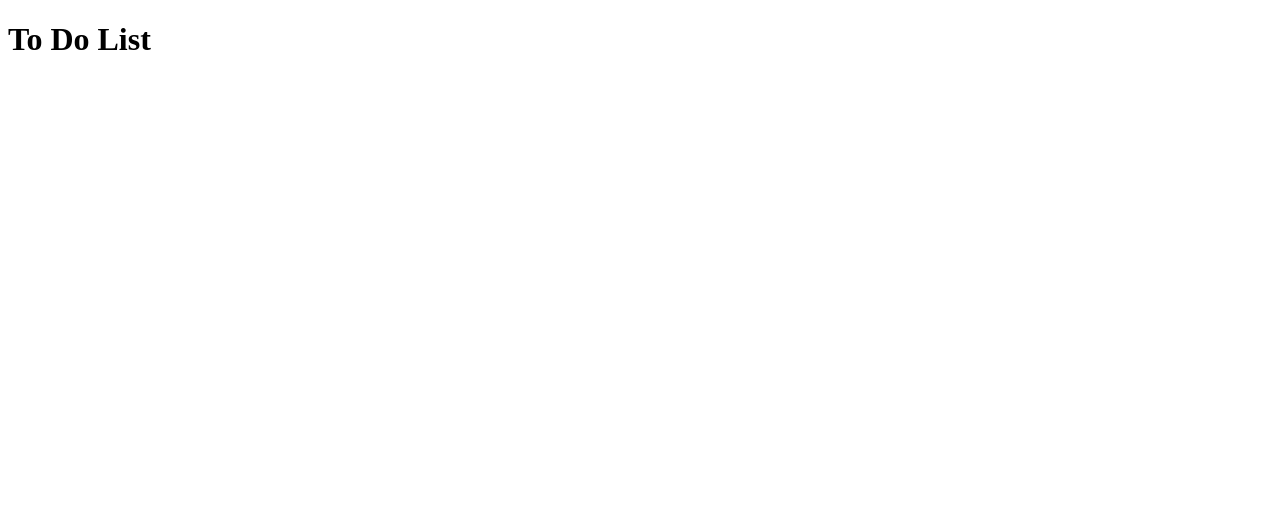
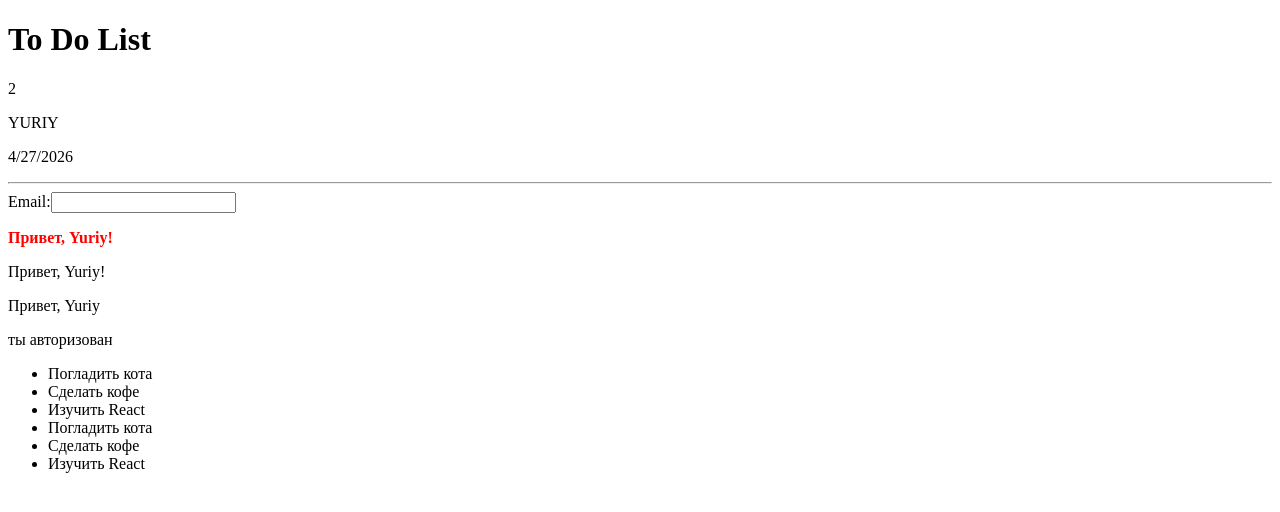
Before and after one commit to web-bombaster/LamkovTodo, a React (Vite) app: page / in a window 1280 px wide. Shown: the top 512 px of the page. Built offline with nearby package versions, Linux system fonts and the light colour scheme.

Commit message:
Синтаксис JSX

```diff
--- a/src/App.jsx
+++ b/src/App.jsx
@@ -1,8 +1,44 @@
+const username = 'Yuriy'
+const isLiggedIn = true
+
 const App = () => {
+  let content
+
+  if (isLiggedIn) {
+    content = 'ты авторизован'
+  } else {
+    content = 'ты не авторизован'
+  }
+
+  const tasks = [
+    'Погладить кота',
+    'Сделать кофе',
+    'Изучить React',
+  ]
+
   return (
-    <div>
-      <h1>To Do List</h1>
-    </div>
+    <>
+      {/* Это комментарий внутри JSX */}
+      <h1 className="title">To Do List</h1>
+      <p>{1 + 1}</p>
+      <p>{username.toUpperCase()}</p>
+      <p>{new Date().toLocaleDateString()}</p>
+      <hr />
+      <label htmlFor="email">Email:</label>
+      <input id="email" type="email" required={true} />
+
+      {/* Условный рендеринг */}
+      {isLiggedIn && <p style={{ color: 'red', fontWeight: 700 }}>Привет, {username}!</p>}
+      {isLiggedIn ? `Привет, ${username}!` : 'Пожалуйста, залогиньтесь!'}
+      {isLiggedIn ? <p>Привет, {username}</p> : <button>Аавторизоваться</button>}
+      {content}
+
+      <ul>
+        {/* Рендер массива */}
+        {tasks.map((task, index) => <li key={index}>{task}</li>)} {/* Плохая практика для ключа использовать index */}
+        {tasks.map((task) => <li key={task}>{task}</li>)} {/* В данном случае так правильнее */}
+      </ul>
+    </>
   )
 }
 
```
